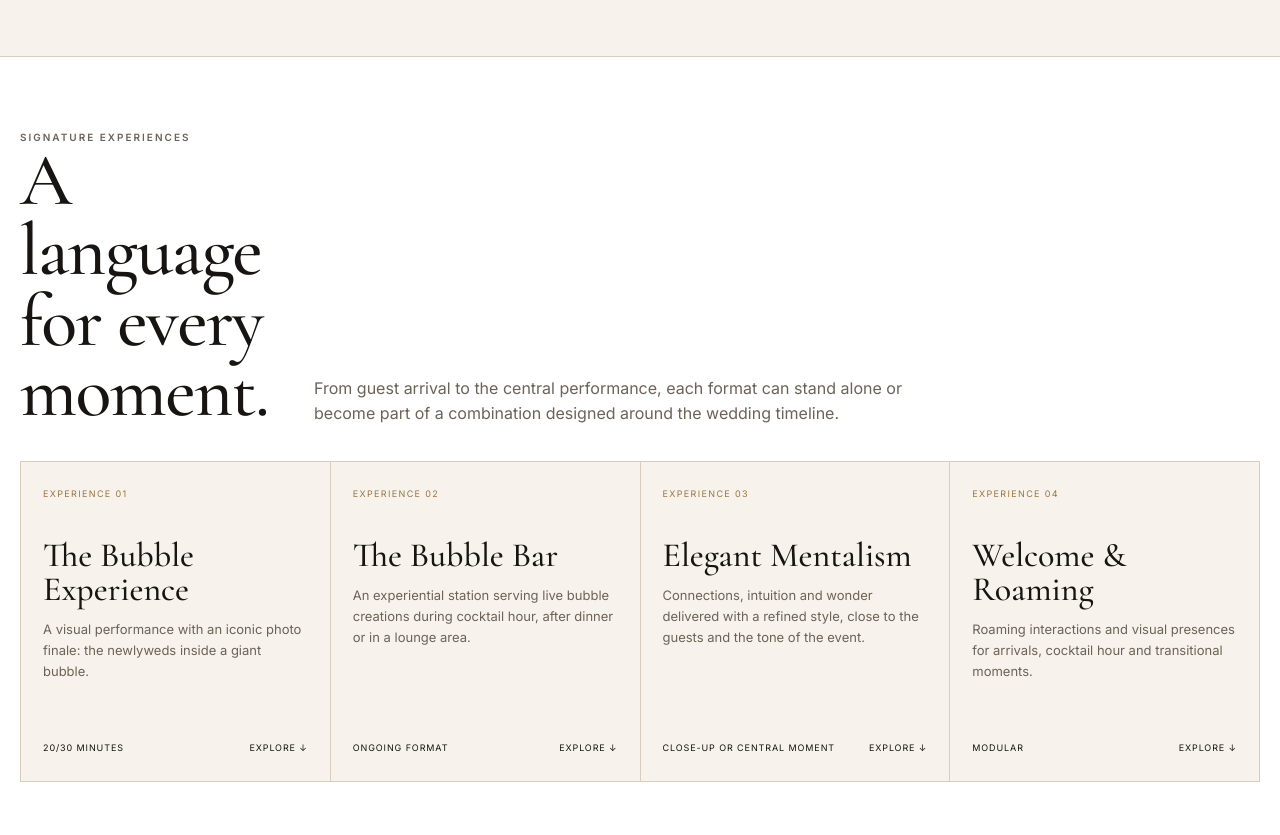
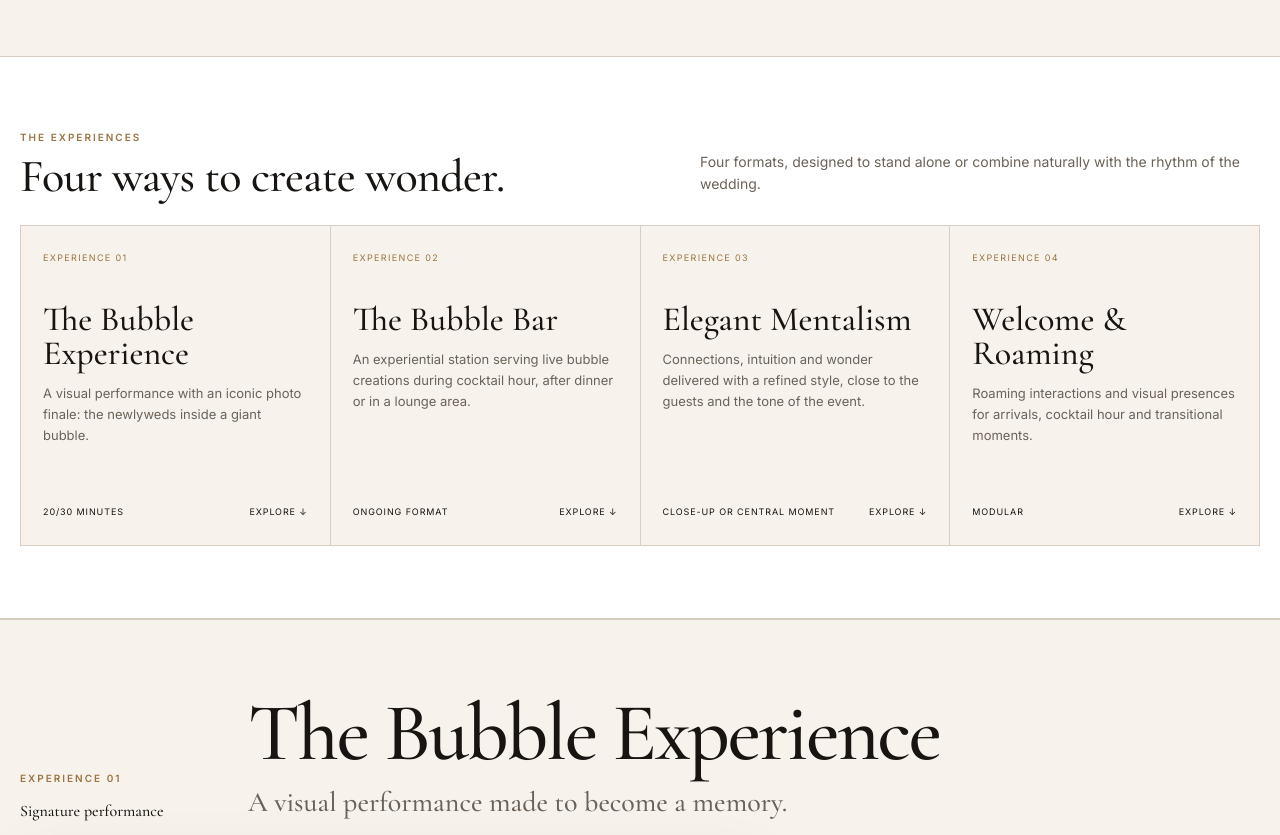
Before and after one commit to Magopaolo-blip/wedding-experience-collection, a plain HTML site: page en/index.html in a window 1280 px wide. Shown: the part 1180-2015 px from the top of the page. Drawn offline with nearby package versions, Linux system fonts and the light colour scheme.

Commit message:
Add files via upload

```diff
--- a/en/index.html
+++ b/en/index.html
@@ -113,9 +113,12 @@
 
 <section class="experiences" id="experiences">
   <div class="wrap">
-    <div class="section-intro reveal">
-      <div><p class="eyebrow">Signature experiences</p><h2>A language for every moment.</h2></div>
-      <p>From guest arrival to the central performance, each format can stand alone or become part of a combination designed around the wedding timeline.</p>
+    <div class="experiences-heading reveal">
+      <div>
+        <p class="eyebrow">The experiences</p>
+        <h2>Four ways to create wonder.</h2>
+      </div>
+      <p>Four formats, designed to stand alone or combine naturally with the rhythm of the wedding.</p>
     </div>
     <div class="experience-cards">
       <a class="experience-card reveal" href="#bubble">
```
